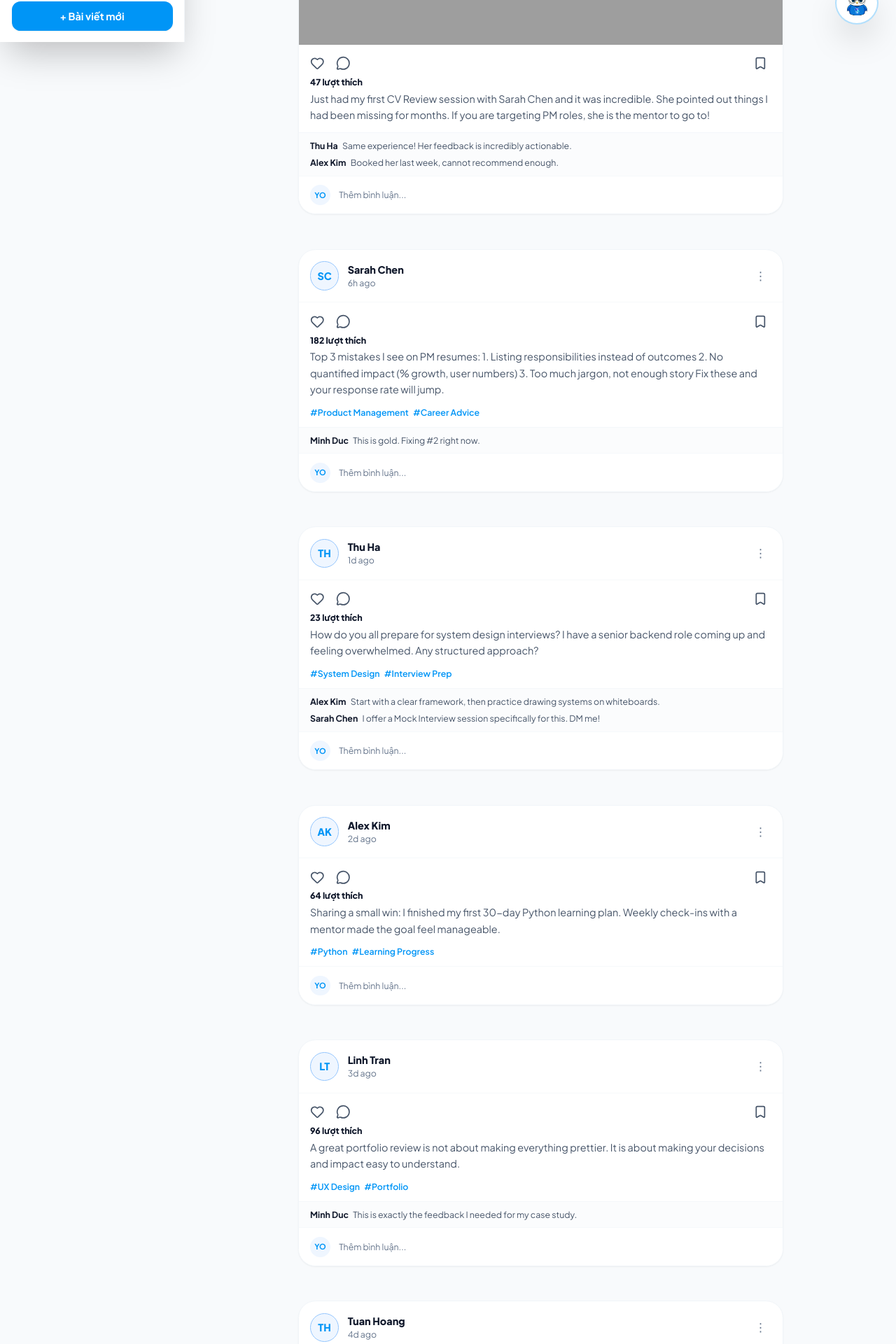
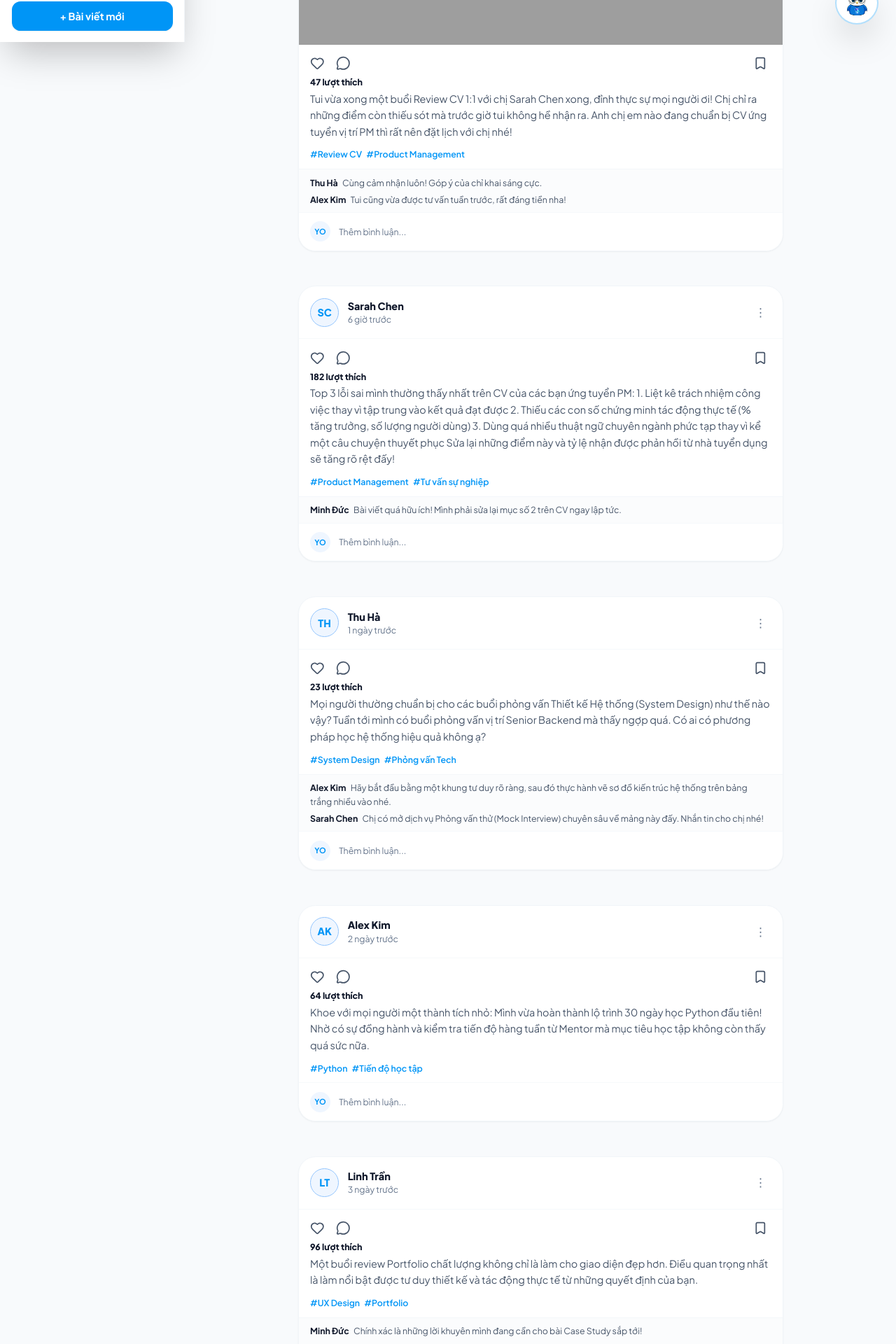
Before and after one commit to fu-skillswap/fu-skillswap-fe-2, a Next.js app: page /en/dashboard in a window 1280 px wide. Shown: the part 740-2660 px from the top of the page at 70% size. Built offline with nearby package versions, Linux system fonts and the light colour scheme; no server answers; grey boxes are pictures that could not be loaded.

Commit message:
Commit of fix post to Vietnamese

```diff
--- a/src/components/domain/dashboard-navigation/DashboardNavigation.tsx
+++ b/src/components/domain/dashboard-navigation/DashboardNavigation.tsx
@@ -1,7 +1,7 @@
 /**
  * @file DashboardNavigation.tsx
  * @description Component Thanh điều hướng bên trái (Sidebar Navigation Component).
- * Chứa Logo thương hiệu và các liên kết điều hướng Bảng tin, Tìm Mentor, Ví S-Coin và Lịch hẹn.
+ * Chứa Logo thương hiệu và các liên kết điều hướng Bảng tin, Tìm Mentor và Lịch hẹn.
  */
 
 'use client';
@@ -9,17 +9,14 @@
 import Link from 'next/link';
 import { usePathname } from 'next/navigation';
 import { useAuth } from '@/providers/AuthProvider';
-import { Calendar, Home, Search, Wallet, X } from 'lucide-react';
+import { Calendar, Home, Search, X } from 'lucide-react';
 
-type NavIcon = 'home' | 'search' | 'wallet' | 'calendar';
+type NavIcon = 'home' | 'search' | 'calendar';
 
 /** Helper render Icon tương ứng từ lucide-react cho sidebar item */
 function Icon({ name }: { name: NavIcon }) {
   if (name === 'search') {
     return <Search className="w-5 h-5 shrink-0" aria-hidden="true" />;
-  }
-  if (name === 'wallet') {
-    return <Wallet className="w-5 h-5 shrink-0" aria-hidden="true" />;
   }
   if (name === 'calendar') {
     return <Calendar className="w-5 h-5 shrink-0" aria-hidden="true" />;
@@ -103,14 +100,6 @@ export function DashboardNavigation({ locale, isOpen, onClose }: DashboardNaviga
           <Icon name="search" />
           <span>Tìm Mentor</span>
         </Link>
-        <button
-          type="button"
-          onClick={() => handleProtectedAction('Ví S-Coin')}
-          className="w-full flex items-center gap-3 px-3.5 py-2.5 rounded-xl text-sm font-semibold text-text-secondary hover:text-text-main hover:bg-surface-subtle border border-solid border-transparent transition-all text-left bg-transparent cursor-pointer"
-        >
-          <Icon name="wallet" />
-          <span>S-coin</span>
-        </button>
         <Link
           href={bookingsHref}
           onClick={onClose}
--- a/src/components/ui/Modal.tsx
+++ b/src/components/ui/Modal.tsx
@@ -6,7 +6,8 @@
 
 'use client';
 
-import { useEffect } from 'react';
+import { useEffect, useState } from 'react';
+import { createPortal } from 'react-dom';
 
 /** Props khởi tạo cho Modal Component */
 interface ModalProps {
@@ -26,6 +27,7 @@ interface ModalProps {
 
 /**
  * Component Modal hiển thị popup đè trên giao diện.
+ * Sử dụng React Portal để đưa Modal lên root document.body, tránh bị che khuất / clipping bởi stacking context (sidebar/header).
  */
 export function Modal({
   open,
@@ -35,18 +37,25 @@ export function Modal({
   children,
   className = '',
 }: ModalProps) {
+  const [mounted, setMounted] = useState(false);
+
   useEffect(() => {
+    setMounted(true);
+  }, []);
+
+  useEffect(() => {
+    if (!open) return;
     const closeOnEscape = (event: KeyboardEvent) => event.key === 'Escape' && onClose();
     window.addEventListener('keydown', closeOnEscape);
     return () => window.removeEventListener('keydown', closeOnEscape);
-  }, [onClose]);
+  }, [open, onClose]);
 
-  if (!open) return null;
+  if (!open || !mounted) return null;
 
   const hasCustomMaxWidth = className.includes('max-w-');
   const defaultWidthClass = hasCustomMaxWidth ? '' : 'max-w-lg';
 
-  return (
+  return createPortal(
     <div
       className="fixed inset-0 bg-slate-950/60 backdrop-blur-md z-[99999] flex items-center justify-center p-3 sm:p-6 transition-all duration-300 overflow-y-auto"
       role="presentation"
@@ -78,6 +87,7 @@ export function Modal({
         )}
         <div className="p-4 sm:p-6 overflow-y-auto max-w-full overflow-x-hidden flex-1">{children}</div>
       </section>
-    </div>
+    </div>,
+    document.body,
   );
 }
--- a/src/data/demoPosts.ts
+++ b/src/data/demoPosts.ts
@@ -3,15 +3,15 @@ import type { Post } from '@/models/entities';
 const cvReviewComments = [
   {
     id: 'comment-cv-thu',
-    authorName: 'Thu Ha',
-    content: 'Same experience! Her feedback is incredibly actionable.',
-    createdAt: '3h ago',
+    authorName: 'Thu Hà',
+    content: 'Cùng cảm nhận luôn! Góp ý của chỉ khai sáng cực.',
+    createdAt: '3 giờ trước',
   },
   {
     id: 'comment-cv-alex',
     authorName: 'Alex Kim',
-    content: 'Booked her last week, cannot recommend enough.',
-    createdAt: '3h ago',
+    content: 'Tui cũng vừa được tư vấn tuần trước, rất đáng tiền nha!',
+    createdAt: '3 giờ trước',
   },
 ];
 
@@ -19,12 +19,12 @@ const cvReviewComments = [
 export const demoPosts: Post[] = [
   {
     id: 'demo-cv-review',
-    title: 'CV Review with Sarah Chen',
+    title: 'Review CV 1:1 cùng Sarah Chen',
     content:
-      'Just had my first CV Review session with Sarah Chen and it was incredible. She pointed out things I had been missing for months. If you are targeting PM roles, she is the mentor to go to!',
-    author: { id: 'member-minh-duc', name: 'Minh Duc' },
-    tags: [],
-    createdAt: '3h ago',
+      'Tui vừa xong một buổi Review CV 1:1 với chị Sarah Chen xong, đỉnh thực sự mọi người ơi! Chị chỉ ra những điểm còn thiếu sót mà trước giờ tui không hề nhận ra. Anh chị em nào đang chuẩn bị CV ứng tuyển vị trí PM thì rất nên đặt lịch với chị nhé!',
+    author: { id: 'member-minh-duc', name: 'Minh Đức' },
+    tags: ['Review CV', 'Product Management'],
+    createdAt: '3 giờ trước',
     likes: 47,
     commentCount: 2,
     previewComments: cvReviewComments,
@@ -35,20 +35,20 @@ export const demoPosts: Post[] = [
   },
   {
     id: 'demo-pm-resume',
-    title: 'Three PM resume mistakes',
+    title: '3 lỗi sai phổ biến nhất trên CV vị trí Product Manager',
     content:
-      'Top 3 mistakes I see on PM resumes:\n\n1. Listing responsibilities instead of outcomes\n2. No quantified impact (% growth, user numbers)\n3. Too much jargon, not enough story\n\nFix these and your response rate will jump.',
+      'Top 3 lỗi sai mình thường thấy nhất trên CV của các bạn ứng tuyển PM:\n\n1. Liệt kê trách nhiệm công việc thay vì tập trung vào kết quả đạt được\n2. Thiếu các con số chứng minh tác động thực tế (% tăng trưởng, số lượng người dùng)\n3. Dùng quá nhiều thuật ngữ chuyên ngành phức tạp thay vì kể một câu chuyện thuyết phục\n\nSửa lại những điểm này và tỷ lệ nhận được phản hồi từ nhà tuyển dụng sẽ tăng rõ rệt đấy!',
     author: { id: 'mentor-sarah-chen', name: 'Sarah Chen' },
-    tags: ['Product Management', 'Career Advice'],
-    createdAt: '6h ago',
+    tags: ['Product Management', 'Tư vấn sự nghiệp'],
+    createdAt: '6 giờ trước',
     likes: 182,
     commentCount: 1,
     previewComments: [
       {
         id: 'comment-resume-minh',
-        authorName: 'Minh Duc',
-        content: 'This is gold. Fixing #2 right now.',
-        createdAt: '6h ago',
+        authorName: 'Minh Đức',
+        content: 'Bài viết quá hữu ích! Mình phải sửa lại mục số 2 trên CV ngay lập tức.',
+        createdAt: '6 giờ trước',
       },
     ],
     showMascot: true,
@@ -56,70 +56,70 @@ export const demoPosts: Post[] = [
   },
   {
     id: 'demo-system-design',
-    title: 'Preparing for system design interviews',
+    title: 'Kinh nghiệm chuẩn bị phỏng vấn System Design',
     content:
-      'How do you all prepare for system design interviews? I have a senior backend role coming up and feeling overwhelmed. Any structured approach?',
-    author: { id: 'member-thu-ha', name: 'Thu Ha' },
-    tags: ['System Design', 'Interview Prep'],
-    createdAt: '1d ago',
+      'Mọi người thường chuẩn bị cho các buổi phỏng vấn Thiết kế Hệ thống (System Design) như thế nào vậy? Tuần tới mình có buổi phỏng vấn vị trí Senior Backend mà thấy ngợp quá. Có ai có phương pháp học hệ thống hiệu quả không ạ?',
+    author: { id: 'member-thu-ha', name: 'Thu Hà' },
+    tags: ['System Design', 'Phỏng vấn Tech'],
+    createdAt: '1 ngày trước',
     likes: 23,
     commentCount: 2,
     previewComments: [
       {
         id: 'comment-system-alex',
         authorName: 'Alex Kim',
-        content: 'Start with a clear framework, then practice drawing systems on whiteboards.',
-        createdAt: '1d ago',
+        content: 'Hãy bắt đầu bằng một khung tư duy rõ ràng, sau đó thực hành vẽ sơ đồ kiến trúc hệ thống trên bảng trắng nhiều vào nhé.',
+        createdAt: '1 ngày trước',
       },
       {
         id: 'comment-system-sarah',
         authorName: 'Sarah Chen',
-        content: 'I offer a Mock Interview session specifically for this. DM me!',
-        createdAt: '1d ago',
+        content: 'Chị có mở dịch vụ Phỏng vấn thử (Mock Interview) chuyên sâu về mảng này đấy. Nhắn tin cho chị nhé!',
+        createdAt: '1 ngày trước',
       },
     ],
     showTitle: false,
   },
   {
     id: 'demo-learning-plan',
-    title: 'A learning plan that finally sticks',
+    title: 'Lộ trình học tập hiệu quả giúp duy trì động lực',
     content:
-      'Sharing a small win: I finished my first 30-day Python learning plan. Weekly check-ins with a mentor made the goal feel manageable.',
+      'Khoe với mọi người một thành tích nhỏ: Mình vừa hoàn thành lộ trình 30 ngày học Python đầu tiên! Nhờ có sự đồng hành và kiểm tra tiến độ hàng tuần từ Mentor mà mục tiêu học tập không còn thấy quá sức nữa.',
     author: { id: 'mentor-alex-kim', name: 'Alex Kim' },
-    tags: ['Python', 'Learning Progress'],
-    createdAt: '2d ago',
+    tags: ['Python', 'Tiến độ học tập'],
+    createdAt: '2 ngày trước',
     likes: 64,
     commentCount: 0,
     showTitle: false,
   },
   {
     id: 'demo-portfolio-feedback',
-    title: 'Portfolio feedback that changed my case study',
+    title: 'Góp ý Portfolio giúp thay đổi góc nhìn làm Case Study',
     content:
-      'A great portfolio review is not about making everything prettier. It is about making your decisions and impact easy to understand.',
-    author: { id: 'mentor-linh-tran', name: 'Linh Tran' },
+      'Một buổi review Portfolio chất lượng không chỉ là làm cho giao diện đẹp hơn. Điều quan trọng nhất là làm nổi bật được tư duy thiết kế và tác động thực tế từ những quyết định của bạn.',
+    author: { id: 'mentor-linh-tran', name: 'Linh Trần' },
     tags: ['UX Design', 'Portfolio'],
-    createdAt: '3d ago',
+    createdAt: '3 ngày trước',
     likes: 96,
     commentCount: 1,
     previewComments: [
       {
         id: 'comment-portfolio-minh',
-        authorName: 'Minh Duc',
-        content: 'This is exactly the feedback I needed for my case study.',
-        createdAt: '3d ago',
+        authorName: 'Minh Đức',
+        content: 'Chính xác là những lời khuyên mình đang cần cho bài Case Study sắp tới!',
+        createdAt: '3 ngày trước',
       },
     ],
     showTitle: false,
   },
   {
     id: 'demo-leadership',
-    title: 'The best career advice I received this month',
+    title: 'Lời khuyên phát triển sự nghiệp tâm đắc nhất tháng này',
     content:
-      'Career growth is easier when you can talk through the trade-offs with someone who has already made them. Thankful for the SkillSwap community.',
-    author: { id: 'mentor-tuan-hoang', name: 'Tuan Hoang' },
-    tags: ['Leadership', 'Career Growth'],
-    createdAt: '4d ago',
+      'Con đường phát triển sự nghiệp sẽ trở nên dễ dàng hơn nhiều khi bạn có cơ hội thảo luận và học hỏi từ những người đi trước đã từng trải qua thử thách đó. Rất cảm ơn cộng đồng SkillSwap!',
+    author: { id: 'mentor-tuan-hoang', name: 'Tuấn Hoàng' },
+    tags: ['Lãnh đạo', 'Phát triển sự nghiệp'],
+    createdAt: '4 ngày trước',
     likes: 71,
     commentCount: 0,
     showTitle: false,
```
